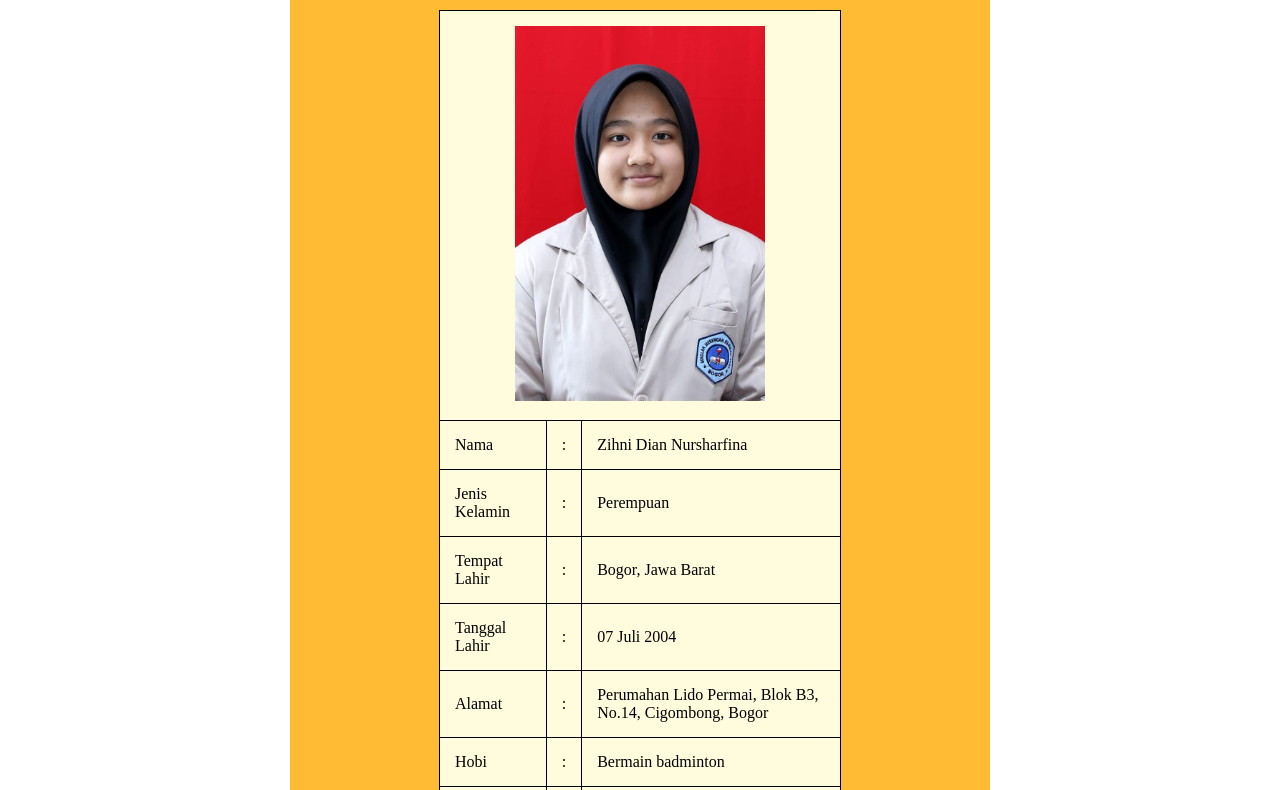
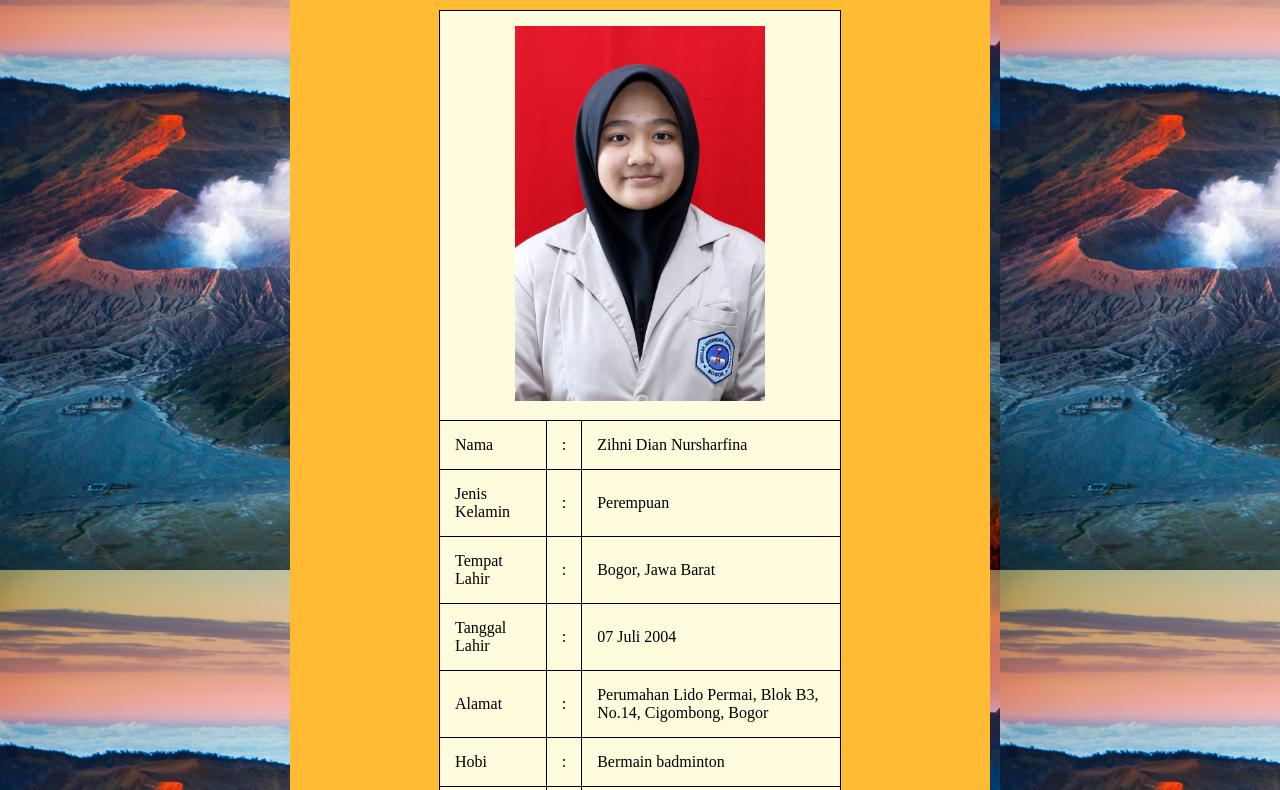
Before and after one commit to zihnidian/zihnidian.github.io, a plain HTML site: page biodata.html in a window 1280 px wide. Shown: the part 97-887 px from the top of the page. Drawn offline with Linux system fonts and the light colour scheme.

Commit message:
Update biodatastyle.css

```diff
--- a/biodatastyle.css
+++ b/biodatastyle.css
@@ -6,7 +6,7 @@
 	font-size: 30px;
 }
 body {
-	background-image: url()
+	background-image: url(bromo.jpg)
 }
 .background {
 	width: 700px;
```
